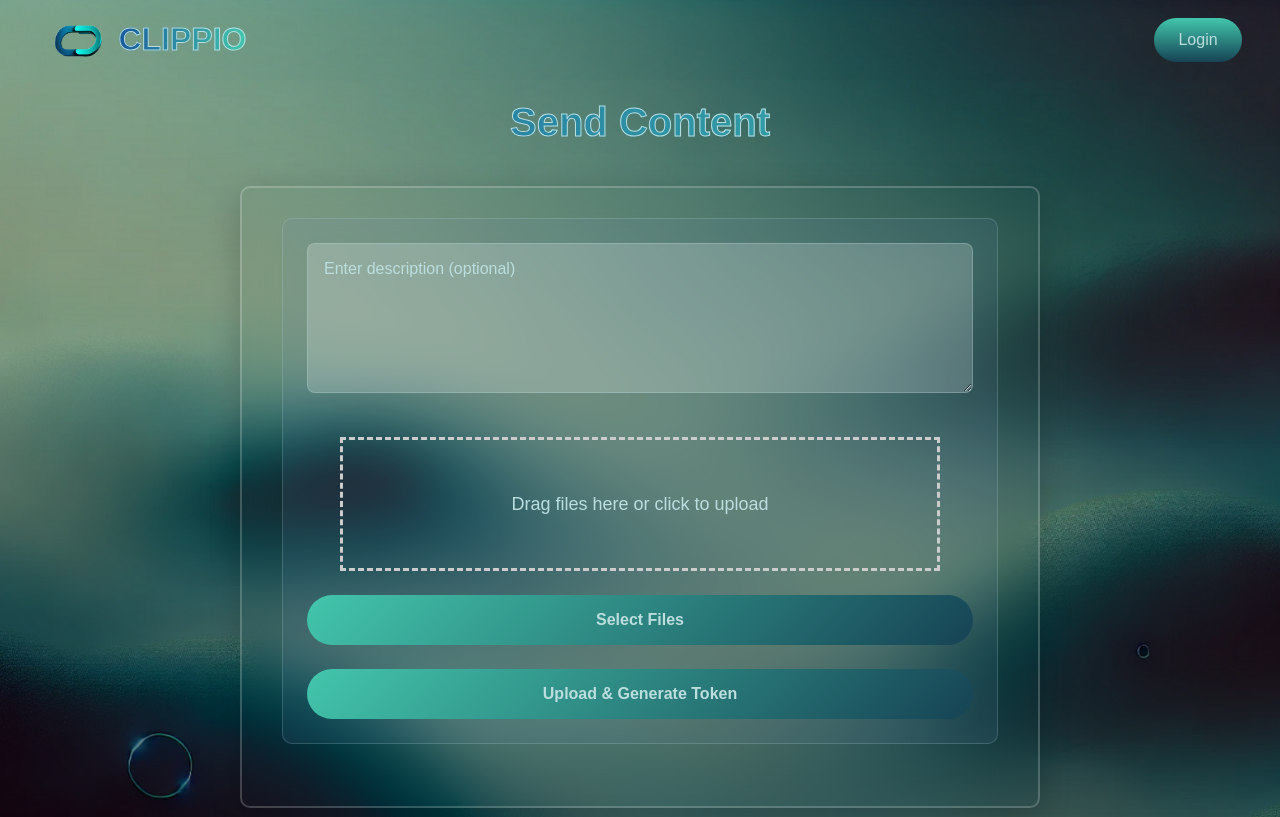
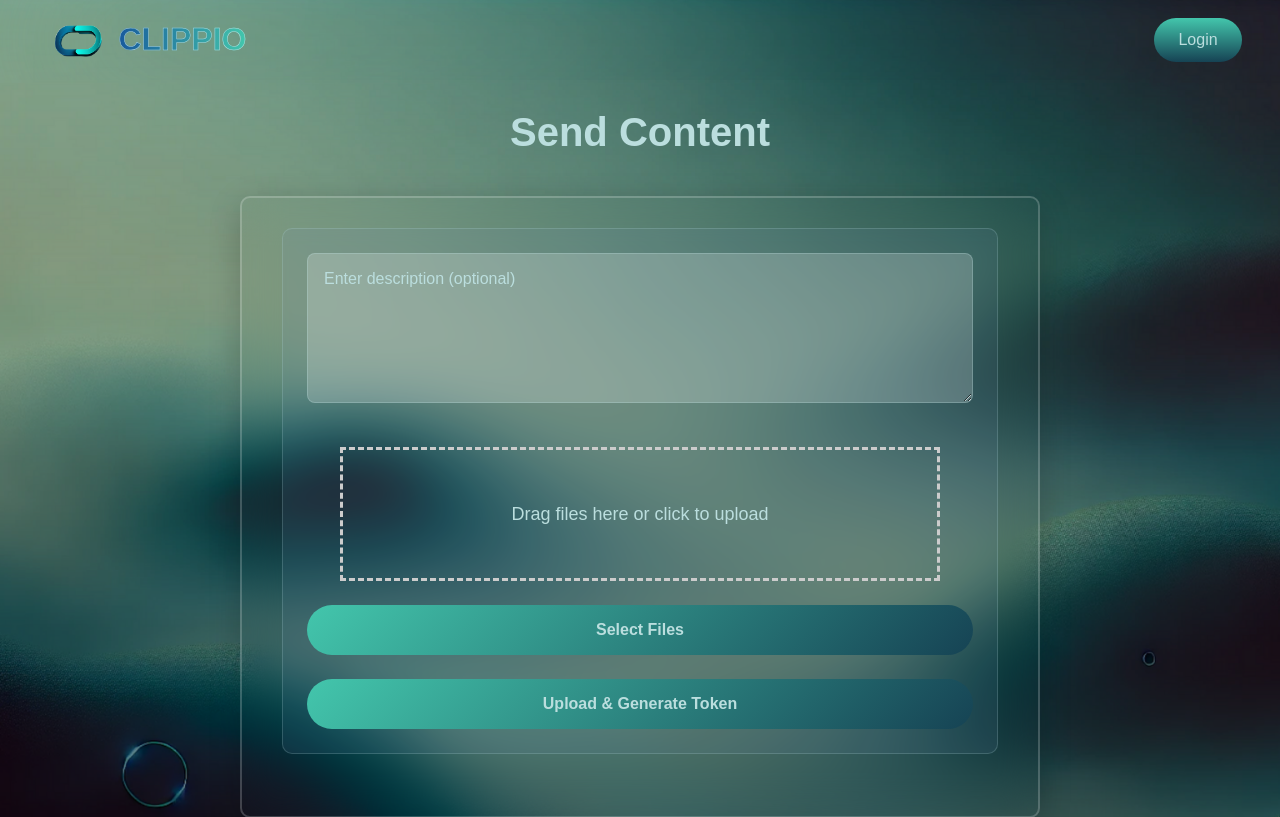
Before and after one commit to iwen-sue/4800-T5, a Node server app: page /upload-guest in a window 1280 px wide. Shown: the top 817 px of the page. Run offline with Node 20, Linux system fonts and the light colour scheme; some libraries are stand-ins or nearby versions.

Commit message:
some styles

```diff
--- a/public/css/download.css
+++ b/public/css/download.css
@@ -15,10 +15,10 @@ h1 {
     text-align: center;
     font-size: 2.5rem;
     margin-bottom: 2rem;
-    background: linear-gradient(to right, #185a9d, #43c6ac);
+    background: #bbdede;
     -webkit-background-clip: text;
     -webkit-text-fill-color: transparent;
-    -webkit-text-stroke: 1px #bbdede;
+    /* -webkit-text-stroke: 1px #bbdede; */
 }
 
 /* Container styling */
--- a/public/css/phone-modal.css
+++ b/public/css/phone-modal.css
@@ -32,7 +32,6 @@
     background: linear-gradient(to right, #185a9d, #43c6ac);
     -webkit-background-clip: text;
     -webkit-text-fill-color: transparent;
-    -webkit-text-stroke: 1px #bbdede;
 }
 
 .modal-content p {
--- a/public/css/style.css
+++ b/public/css/style.css
@@ -85,7 +85,7 @@
       background: linear-gradient(to right, #185a9d, #43c6ac);
       -webkit-text-fill-color: transparent;
       -webkit-background-clip: text;
-      -webkit-text-stroke: 1px #bbdede;
+      -webkit-text-stroke: 0.5px #bbdede;
     }
 
     .logo {
--- a/public/css/upload.css
+++ b/public/css/upload.css
@@ -14,10 +14,10 @@ h1 {
     text-align: center;
     font-size: 2.5rem;
     margin-bottom: 2rem;
-    background: linear-gradient(to right, #185a9d, #43c6ac);
+    background: #bbdede;
     -webkit-background-clip: text;
     -webkit-text-fill-color: transparent;
-    -webkit-text-stroke: 1px #bbdede;
+    /* -webkit-text-stroke: 1px #bbdede; */
 }
 
 .upload-container {
--- a/views/download.ejs
+++ b/views/download.ejs
@@ -1,6 +1,6 @@
 <%- contentFor('body') %>
 <link rel="stylesheet" href="/css/download.css">
-<h1 style="margin-top: 90px;">My Uploaded Content</h1>
+<h1 style="margin-top: 100px;">My Uploaded Content</h1>
 
 <!-- Search Bar -->
 <!-- <div class="search-container">
--- a/views/upload-guest.ejs
+++ b/views/upload-guest.ejs
@@ -1,7 +1,7 @@
 <%- contentFor('body') %>
     <link rel="stylesheet" href="/css/upload.css">
     <link rel="stylesheet" href="/css/phone-modal.css">
-    <h1 style="margin-top: 90px;">Send Content</h1>
+    <h1 style="margin-top: 100px;">Send Content</h1>
     <!-- Success and error messages -->
     <div class="messages">
         <% if (successMessage) { %>
--- a/views/upload.ejs
+++ b/views/upload.ejs
@@ -1,6 +1,6 @@
 <%- contentFor('body') %>
 <link rel="stylesheet" href="/css/upload.css">
-<h1 style="margin-top: 90px;">Send Content</h1>
+<h1 style="margin-top: 100px;">Send Content</h1>
 
 <!-- Success and error messages -->
 <div class="messages">
```
